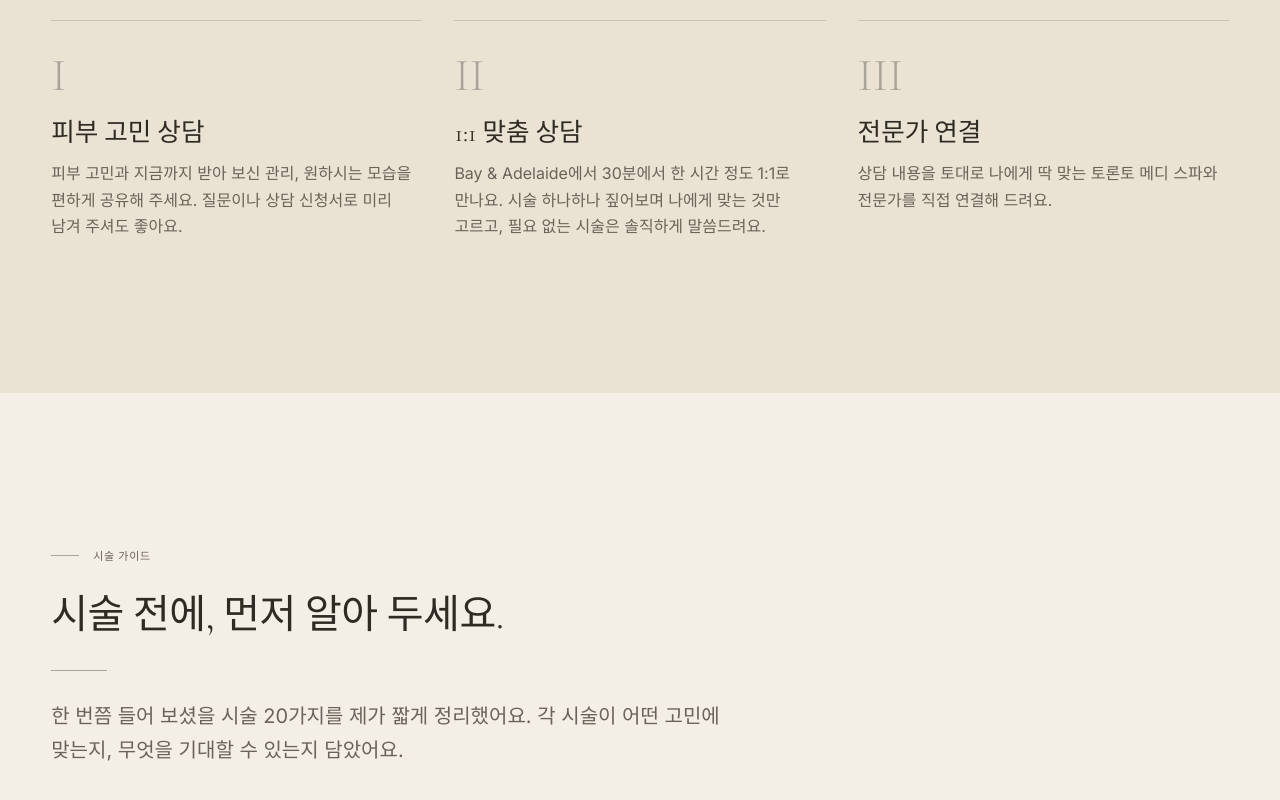
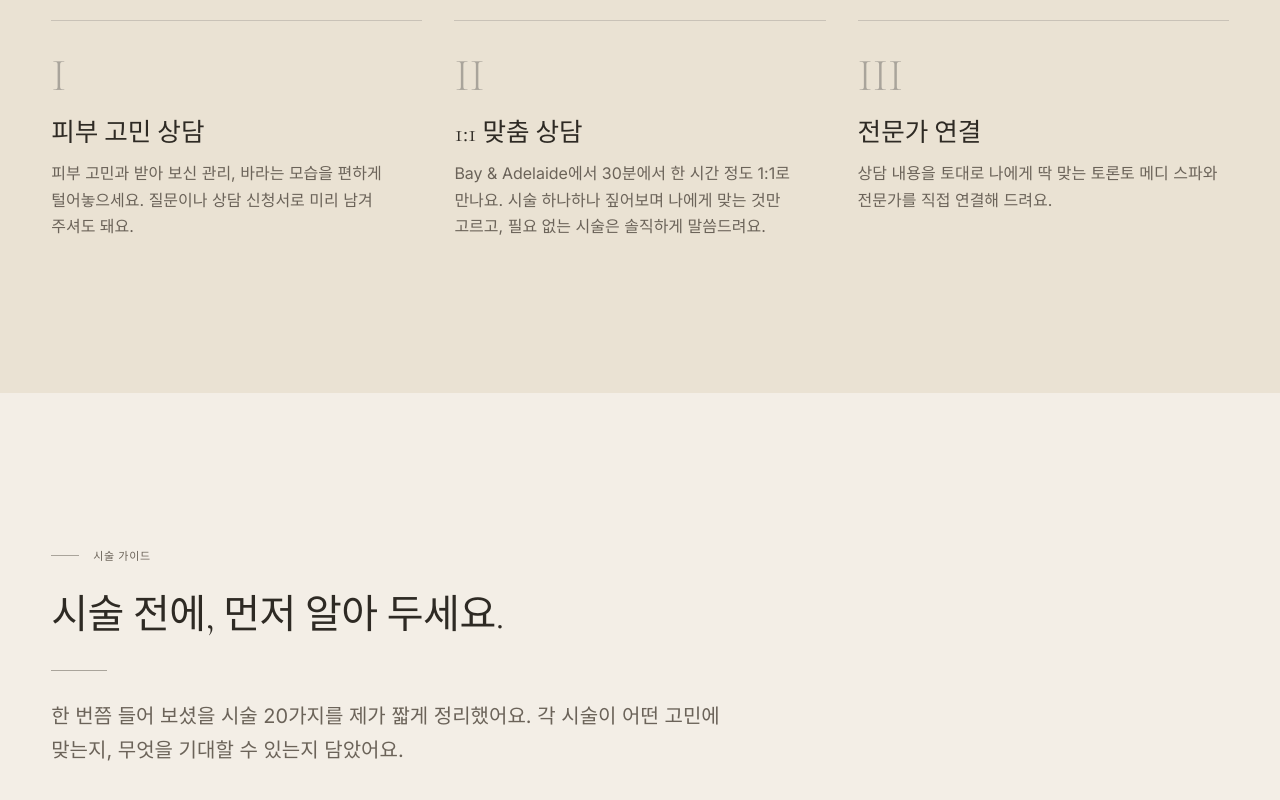
Before and after one commit to kyungleekim92-cmd/jenny-kim-beauty, a Next.js app: page /ko in a window 1280 px wide. Shown: the part 1132-1932 px from the top of the page. Built offline with nearby package versions, Linux system fonts and the light colour scheme.

Commit message:
ko copy: HowItWorks step 1 body → modern natural phrasing

```diff
--- a/components/HowItWorks.tsx
+++ b/components/HowItWorks.tsx
@@ -33,7 +33,7 @@ const copy = {
       {
         n: "I",
         title: "피부 고민 상담",
-        body: "피부 고민과 지금까지 받아 보신 관리, 원하시는 모습을 편하게 공유해 주세요. 질문이나 상담 신청서로 미리 남겨 주셔도 좋아요.",
+        body: "피부 고민과 받아 보신 관리, 바라는 모습을 편하게 털어놓으세요. 질문이나 상담 신청서로 미리 남겨 주셔도 돼요.",
       },
       {
         n: "II",
```
